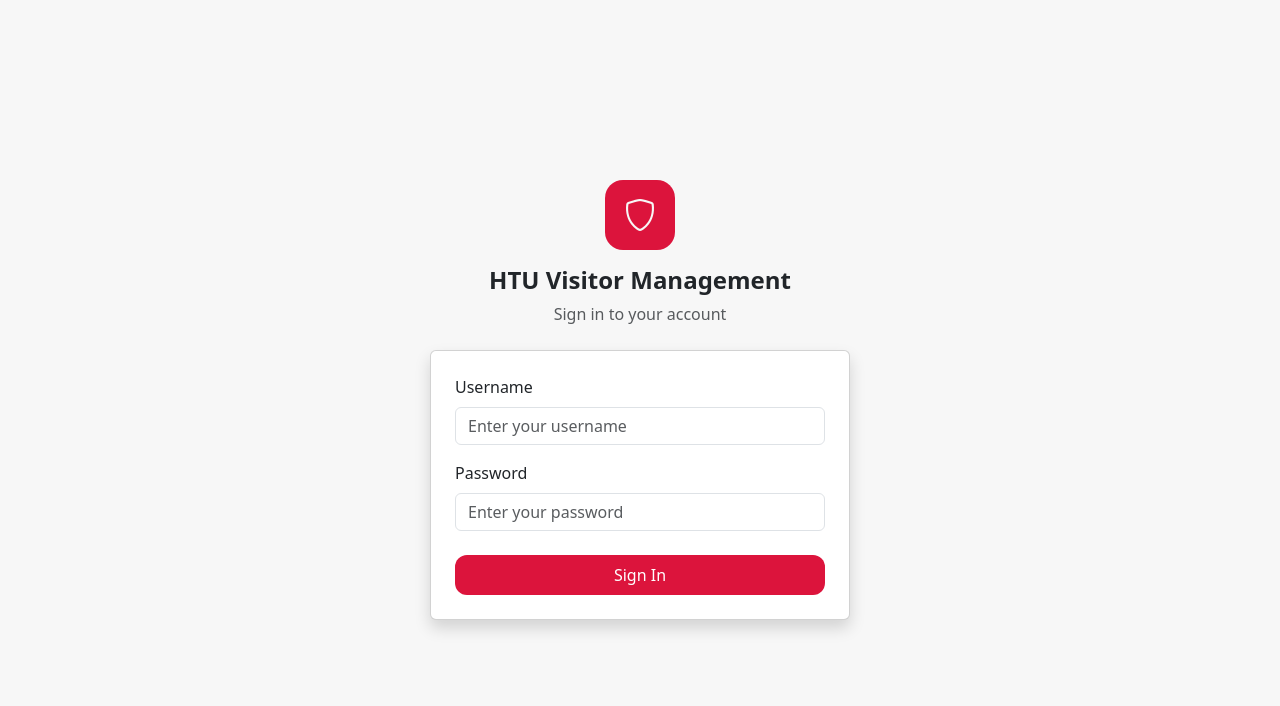
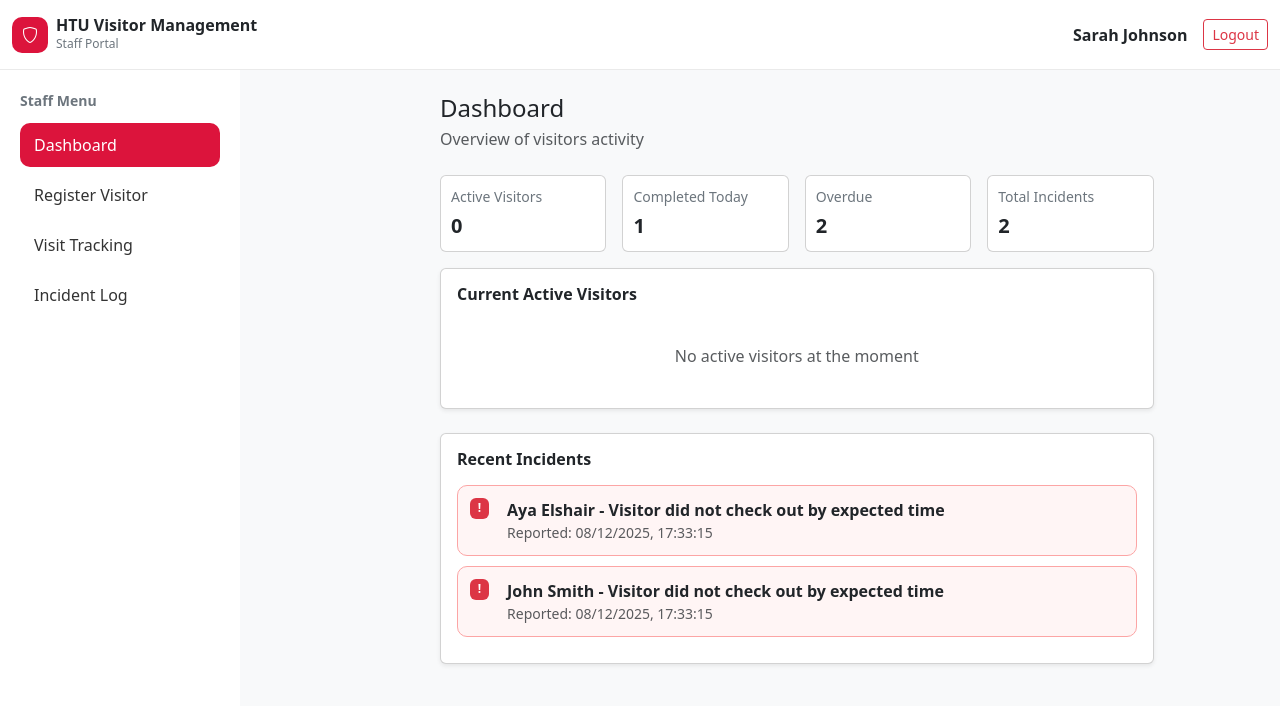
Before and after one commit to elshairaya/Final-FrontEnd, a React (Vite) app: page /staff in a window 1280 px wide. Before the commit this address led to /login. Shown: the top 706 px of the page. Built offline with nearby package versions, Linux system fonts and the light colour scheme.

Commit message:
add StaffDashboard page

```diff
--- a/src/App.jsx
+++ b/src/App.jsx
@@ -1,8 +1,9 @@
-import { BrowserRouter, Routes, Route, Navigate } from "react-router-dom";
+import { BrowserRouter, Routes, Route, Link } from "react-router-dom";
 
 import Login from "./Components/Login.jsx";
 import AdminDashboard from "./Components/AdminDashboard.jsx";
 import CreateUser from "./Components/CreateUser.jsx";
+import StaffDashboard from "./Components/StaffDashboard.jsx";
 
 function App() {
   return (
@@ -11,7 +12,8 @@ function App() {
         <Route path="/login" element={<Login />} />
         <Route path="/admin" element={<AdminDashboard />} />
         <Route path="/admin/create" element={<CreateUser/>}/>
-        <Route path="*" element={<Navigate to="/login" />} />
+        <Route path="*" element={<Link to="/login" />} />
+        <Route path="/staff" element={<StaffDashboard/>}/>
       </Routes>
     </BrowserRouter>
   );
--- a/src/Components/AdminDashboard.jsx
+++ b/src/Components/AdminDashboard.jsx
@@ -45,7 +45,7 @@ const [users, setUsers] = useState([
 
     return(
         <>
-        <TopNavbar/>
+        <TopNavbar  username="System Administrator" role="Admin"/>
         <div className="admin-dashboard">
             <Sidebar/>
             <main className="admin-content">
--- a/src/Components/CreateUser.jsx
+++ b/src/Components/CreateUser.jsx
@@ -8,7 +8,7 @@ import "../Styles/AdminDashboard.css";//can i use the same style or copy and pas
 const CreateUser=()=>{
     return(
     <>
-    <TopNavbar/>
+    <TopNavbar username="System Administrator" role="Admin"/>
     <div className="admin-dashboard">
         <Sidebar/>
         <main className="admin-content">
--- /dev/null
+++ b/src/Components/StaffDashboard.jsx
@@ -0,0 +1,102 @@
+import TopNavbar from "../Components/TopNavbar";
+import StaffSidebar from "../Components/StaffSidebar";
+
+import { Card, Row, Col, Badge } from "react-bootstrap";
+import "../Styles/AdminDashboard.css";
+import "../Styles/StaffDashboard.css";
+
+const StaffDashboard=()=>{
+    return(
+        <>
+        <TopNavbar  username="Sarah Johnson" role="Staff"/>
+        <div className="admin-dashboard">
+            <StaffSidebar/>
+            <main className="admin-conternt">
+                <div className="  py-3 py-md-4">
+                    <h4 className="fw-boald mb-1">Dashboard</h4>
+                    <p className="text-muted mb-0">
+                        Overview of visitors activity
+                    </p>
+                </div>
+                <Row className="g-3 mb-3">
+                            <Col mb={3}>
+                            <Card className="stat-card">
+                                <div>
+                                    <div className="stat-title">Active Visitors</div>
+                                    <div className="stat-value">0</div>
+                                </div>
+                            </Card>
+                            </Col>
+
+                            <Col mb={3}>
+                            <Card className="stat-card">
+                                <div>
+                                    <div className="stat-title">Completed Today</div>
+                                    <div className="stat-value">1</div>
+                                </div>
+                            </Card>
+                            </Col>
+
+                            <Col mb={3}>
+                            <Card className="stat-card">
+                                <div>
+                                    <div className="stat-title">Overdue</div>
+                                    <div className="stat-value">2</div>
+                                </div>
+                            </Card>
+                            </Col>
+
+                            <Col mb={3}>
+                            <Card className="stat-card">
+                                <div>
+                                    <div className="stat-title">Total Incidents</div>
+                                    <div className="stat-value">2</div>
+                                </div>
+                            </Card>
+                            </Col>
+                        </Row>
+                        <Card className="shadow-sm mb-4">
+                            <Card.Body>
+                                <h6 className="fw-semibold mb-3">Current Active Visitors</h6>
+                                <div className="text-muted text-center py-4">
+                                    No active visitors at the moment
+                                </div>
+                            </Card.Body>
+                        </Card>
+
+            <Card className="shadow-sm">
+              <Card.Body>
+                <h6 className="fw-semibold mb-3">Recent Incidents</h6>
+
+                <div className="incident">
+                  <Badge bg="danger" className="me-2">!</Badge>
+                  <div>
+                    <div className="fw-semibold">
+                      Aya Elshair - Visitor did not check out by expected time
+                    </div>
+                    <div className="text-muted small">
+                      Reported: 08/12/2025, 17:33:15
+                    </div>
+                  </div>
+                </div>
+
+                <div className="incident">
+                  <Badge bg="danger" className="me-2">!</Badge>
+                  <div>
+                    <div className="fw-semibold">
+                      John Smith - Visitor did not check out by expected time
+                    </div>
+                    <div className="text-muted small">
+                      Reported: 08/12/2025, 17:33:15
+                    </div>
+                  </div>
+                </div>
+
+              </Card.Body>
+            </Card>
+        </main>
+      </div>
+    </>
+  );
+};
+export default StaffDashboard;
--- /dev/null
+++ b/src/Components/StaffSidebar.jsx
@@ -0,0 +1,40 @@
+import { NavLink } from "react-router-dom";
+import "../Styles/Sidebar.css";
+
+const StaffSidebar=()=>{
+    return(
+      <div className="sidebar">
+        <div className="sidebar-title">Staff Menu</div>
+            <NavLink
+            to="/staff" end className={({isActive}) =>
+            isActive ? "sidebar-link active": "sidebar-link"
+            }
+            >
+                Dashboard
+            </NavLink>
+            <NavLink
+            to="/staff/register" end className={({isActive}) =>
+            isActive ? "sidebar-link active": "sidebar-link"
+            }
+            >
+                Register Visitor
+            </NavLink>
+            <NavLink
+            to="/staff/tracking" end className={({isActive}) =>
+            isActive ? "sidebar-link active": "sidebar-link"
+            }
+            >
+                Visit Tracking
+            </NavLink>
+            <NavLink
+            to="/staff/incidents" end className={({isActive}) =>
+            isActive ? "sidebar-link active": "sidebar-link"
+            }
+            >
+                Incident Log
+            </NavLink>
+      </div>
+
+    );
+}
+export default StaffSidebar;
--- a/src/Components/TopNavbar.jsx
+++ b/src/Components/TopNavbar.jsx
@@ -1,9 +1,7 @@
 import { Navbar, Container, Button } from "react-bootstrap";
 import "../Styles/TopNavbar.css";
 
-const TopNavbar = () => {
-  const loggedInUser = "Admin"; // later from backend
-
+const TopNavbar = ({username,role}) => {
   return (
     <Navbar className="top-navbar" expand="lg">
       <Container fluid className="d-flex align-items-center">
@@ -15,12 +13,12 @@ const TopNavbar = () => {
 
           <div className="brand-text">
             <div className="system-title">HTU Visitor Management</div>
-            <div className="system-subtitle">Admin Portal</div>
+            <div className="system-subtitle">{role} Portal</div>
           </div>
         </div>
 
         <div className="ms-auto d-flex align-items-center gap-3">
-          <div className="user-name">{loggedInUser}</div>
+          <div className="user-name">{username}</div>
 
           <Button variant="outline-danger" size="sm">
             Logout
--- a/src/Styles/AdminDashboard.css
+++ b/src/Styles/AdminDashboard.css
@@ -5,6 +5,7 @@
   padding-left: 0;
   padding-right: 0;
   display: flex;
+  gap: 200px;
   min-height: calc(100vh - 70px); /* below top navbar */
 }
 .admin-content {
--- /dev/null
+++ b/src/Styles/StaffDashboard.css
@@ -0,0 +1,26 @@
+.stat-card {
+     width: 13vw;
+  max-width: 100%;
+  padding: 10px;
+}
+
+.stat-title {
+  font-size: 14px;
+  color: #6c757d;
+}
+
+.stat-value {
+  font-size: 20px;
+  font-weight: 700;
+  margin-top: 4px;
+}
+.incident {
+  display: flex;
+  align-items: flex-start;
+  gap: 10px;
+  background: #fff5f5;
+  border: 1px solid #fca5a5;
+  border-radius: 10px;
+  padding: 12px;
+  margin-bottom: 10px;
+}
```
